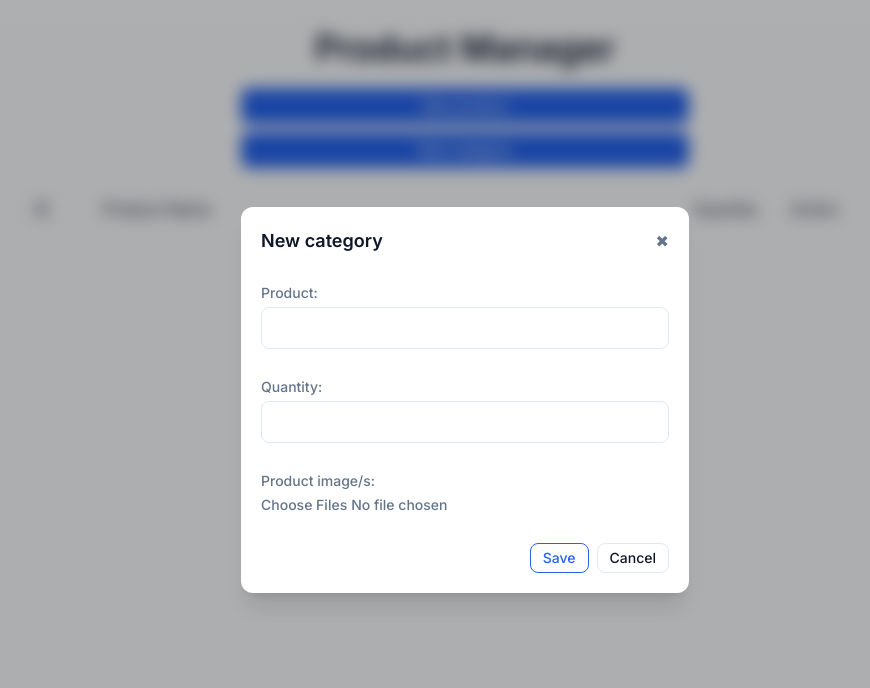
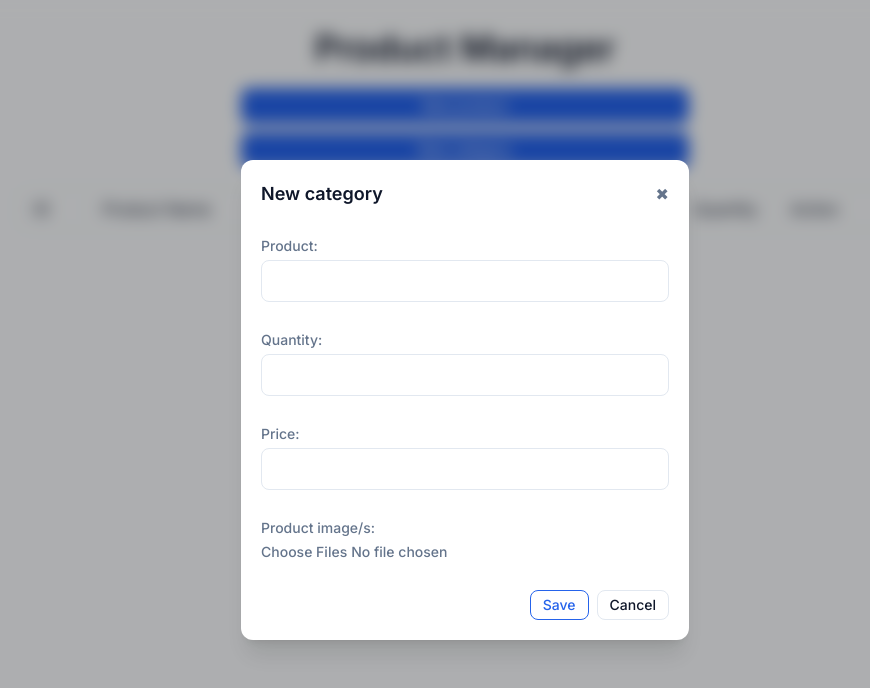
Before and after one commit to 2uzuk1/product_manager, a React (Vite) app: page / in a window 1280 px wide. Both pictures are taken after a click on the button "New product". Shown: the top 688 px of the page, without its empty margins (175-1045 px from the left). Built offline with nearby package versions, Linux system fonts and the light colour scheme.

Commit message:
wip: add input price

```diff
--- a/src/components/ProductModal.jsx
+++ b/src/components/ProductModal.jsx
@@ -16,6 +16,10 @@ const ProductModal = ({ canShow, onClose, onSave }) => {
         <label>
           Quantity:
           <input type="number" name="quantity" min="0" />
+        </label>
+        <label>
+          Price:
+          <input type="number" name="price" min="0" />
         </label>
         <label>
           Product image/s:
```
